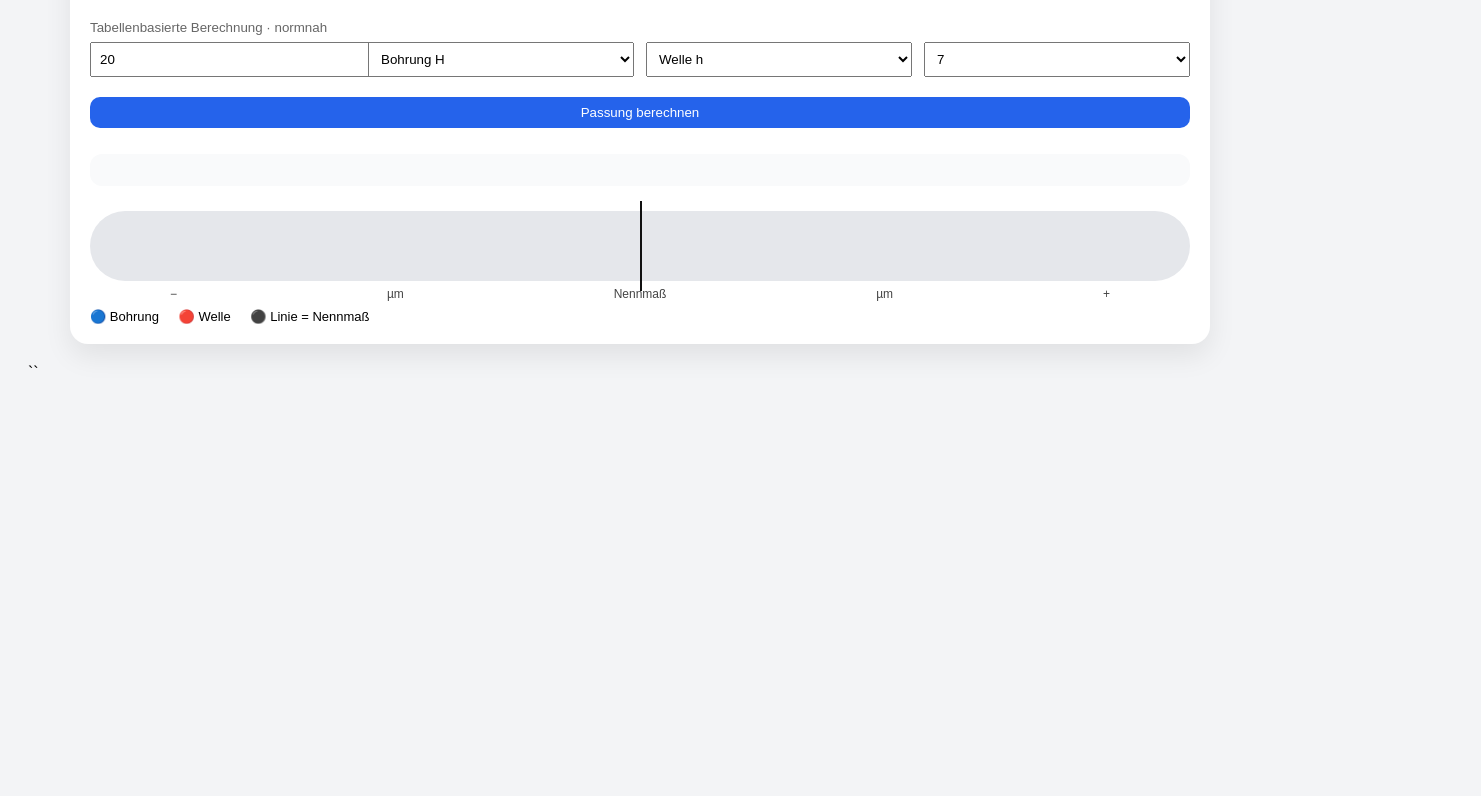
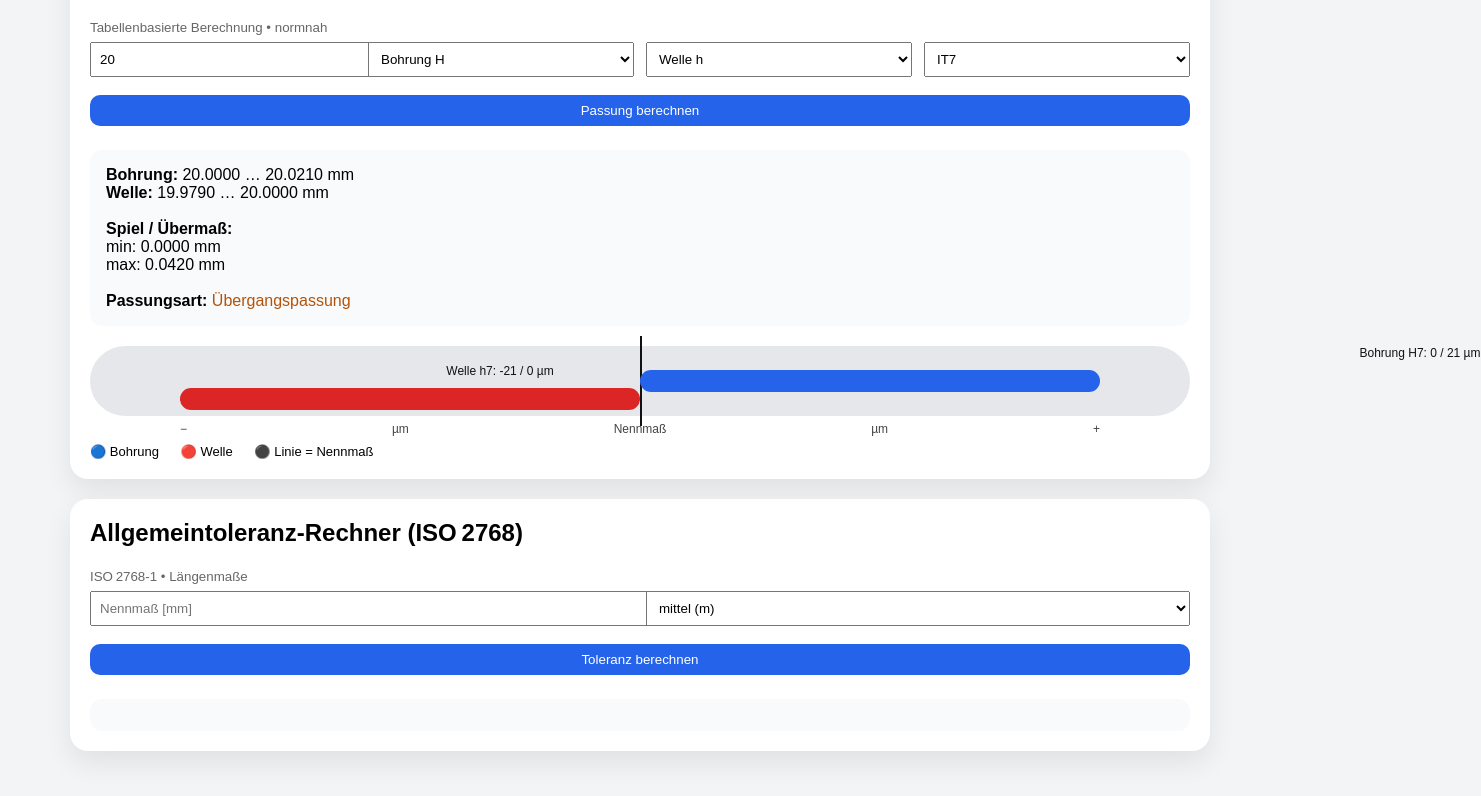
Before and after one commit to CanineLocket368/mechtab-pro, a plain HTML site: page index.html in a window 1280 px wide. Both pictures are taken after a click on the button "Passung berechnen". Shown: the part 108-904 px from the top of the page, 1481 px wide, since content can reach past the window. Before the commit the page ends 800 px from the top, so only its background shows below. Drawn offline with Linux system fonts and the light colour scheme.

Commit message:
Update index.html

```diff
--- a/index.html
+++ b/index.html
@@ -2,12 +2,12 @@
 <html lang="de">
 <head>
 <meta charset="utf-8">
-<title>ISO‑Passungs‑ & Allgemeintoleranzrechner</title>
+<title>ISO‑286 & ISO‑2768 Toleranzrechner</title>
 <meta name="viewport" content="width=device-width, initial-scale=1">
 
 <style>
 body{
-  font-family:Arial,system-ui;
+  font-family: Arial, system-ui;
   background:#f3f4f6;
   padding:20px;
 }
@@ -27,7 +27,7 @@ small{color:#666}
 input,select,button{
   width:100%;
   padding:8px;
-  margin:6px 0 14px;
+  margin:6px 0 12px;
 }
 
 button{
@@ -59,7 +59,7 @@ button:hover{background:#1d4ed8}
 /* ================= GRAFIK ================= */
 
 .graph-wrapper{
-  margin-top:25px;
+  margin-top:20px;
 }
 
 .graph{
@@ -67,11 +67,11 @@ button:hover{background:#1d4ed8}
   height:70px;
   background:#e5e7eb;
   border-radius:35px;
-  padding: 0 80px;           /* <<< WICHTIG: Label‑Zone */
+  padding:0 90px;               /* Platz für Labels */
   overflow:visible;
 }
 
-/* 0‑Linie */
+/* Nennmaß-Linie */
 .zero-line{
   position:absolute;
   left:50%;
@@ -92,12 +92,12 @@ button:hover{background:#1d4ed8}
 }
 
 .bore{ background:#2563eb; }
-.shaft{ background:#dc2626; top:calc(50% + 16px); }
+.shaft{ background:#dc2626; top:calc(50% + 18px); }
 
 /* Labels */
 .bar-label{
   position:absolute;
-  top:-22px;
+  top:-24px;
   font-size:12px;
   color:#111;
   white-space:nowrap;
@@ -111,7 +111,7 @@ button:hover{background:#1d4ed8}
   justify-content:space-between;
   font-size:12px;
   color:#444;
-  padding:0 80px;
+  padding:0 90px;
   margin-top:6px;
 }
 
@@ -119,40 +119,48 @@ button:hover{background:#1d4ed8}
   margin-top:8px;
   font-size:13px;
 }
-.legend span{margin-right:16px}
+.legend span{margin-right:18px}
 </style>
 </head>
 
 <body>
 
+<!-- ================================================= -->
+<!-- ISO 286 PASSUNG -->
+<!-- ================================================= -->
 <div class="card">
 <h1>ISO‑Passungsrechner (ISO 286)</h1>
-<small>Tabellenbasierte Berechnung · normnah</small>
+<small>Tabellenbasierte Berechnung • normnah</small>
 
 <div class="grid">
-  <input id="d" type="number" value="20" placeholder="Nennmaß [mm]">
-  <select id="hole">
+  <input id="nenn" type="number" value="20" placeholder="Nennmaß [mm]">
+
+  <select id="bohrung">
     <option value="H">Bohrung H</option>
     <option value="G">Bohrung G</option>
     <option value="F">Bohrung F</option>
     <option value="JS">Bohrung JS</option>
     <option value="K">Bohrung K</option>
   </select>
-  <select id="shaft">
+
+  <select id="welle">
     <option value="h">Welle h</option>
     <option value="g">Welle g</option>
     <option value="f">Welle f</option>
     <option value="js">Welle js</option>
     <option value="k">Welle k</option>
   </select>
+
   <select id="it">
-    <option>6</option><option selected>7</option><option>8</option>
+    <option value="6">IT6</option>
+    <option value="7" selected>IT7</option>
+    <option value="8">IT8</option>
   </select>
 </div>
 
-<button onclick="calcISO()">Passung berechnen</button>
+<button onclick="calcPassung()">Passung berechnen</button>
 
-<div id="out" class="result"></div>
+<div id="outPassung" class="result"></div>
 
 <div class="graph-wrapper">
   <div class="graph" id="graph">
@@ -179,17 +187,46 @@ button:hover{background:#1d4ed8}
 </div>
 </div>
 
+<!-- ================================================= -->
+<!-- ISO 2768 ALLGEMEINTOLERANZ -->
+<!-- ================================================= -->
+<div class="card">
+<h2>Allgemeintoleranz‑Rechner (ISO 2768)</h2>
+<small>ISO 2768‑1 • Längenmaße</small>
+
+<div class="grid">
+  <input id="genNenn" type="number" placeholder="Nennmaß [mm]">
+  <select id="genKlasse">
+    <option value="f">fein (f)</option>
+    <option value="m" selected>mittel (m)</option>
+    <option value="c">grob (c)</option>
+    <option value="v">sehr grob (v)</option>
+  </select>
+</div>
+
+<button onclick="calcISO2768()">Toleranz berechnen</button>
+<div id="out2768" class="result"></div>
+</div>
+
 <script>
+/* ================= ISO 286 Daten ================= */
+
 const ranges=[3,6,10,18,30,50,80,120];
-const IT={7:[10,12,15,18,21,25,30,35]};
-const holeDev={
+const IT_VALUES={
+  6:[6,8,9,11,13,16,19,22],
+  7:[10,12,15,18,21,25,30,35],
+  8:[14,18,22,27,33,39,46,54]
+};
+
+const HOLE_DEV={
   H:[0,0,0,0,0,0,0,0],
   G:[2,3,4,6,8,10,12,15],
   F:[6,8,10,13,16,19,22,25],
   JS:[-5,-7,-9,-11,-13,-15,-18,-21],
   K:[-2,-3,-4,-5,-6,-8,-10,-12]
 };
-const shaftDev={
+
+const SHAFT_DEV={
   h:[0,0,0,0,0,0,0,0],
   g:[-2,-3,-4,-5,-6,-7,-9,-10],
   f:[-6,-7,-9,-11,-13,-16,-19,-22],
@@ -197,42 +234,88 @@ const shaftDev={
   k:[2,3,4,5,6,7,9,10]
 };
 
-function ri(d){ return ranges.findIndex(r=>d<=r); }
+function rangeIndex(d){
+  return ranges.findIndex(r=>d<=r);
+}
 
-function calcISO(){
-  const d0=Number(d.value);
-  const r=ri(d0);
-  const T=IT7[r]/1000;
-  const EB=holeDev[hole.value][r]/1000;
-  const ES=shaftDev[shaft.value][r]/1000;
+function calcPassung(){
+  const d0=Number(nenn.value);
+  const r=rangeIndex(d0);
+  if(r<0) return;
+
+  const itg=it.value;
+  const T=IT_VALUES[itg][r]/1000;
+  const EB=HOLE_DEV[bohrung.value][r]/1000;
+  const ES=SHAFT_DEV[welle.value][r]/1000;
 
   const boreMin=d0+EB, boreMax=boreMin+T;
   const shaftMax=d0+ES, shaftMin=shaftMax-T;
+
+  const min=boreMin-shaftMax;
+  const max=boreMax-shaftMin;
+
+  let type="<span class='mid'>Übergangspassung</span>";
+  if(min>0) type="<span class='good'>Spielpassung</span>";
+  if(max<0) type="<span class='bad'>Übermaß‑ / Presspassung</span>";
+
+  outPassung.innerHTML=`
+<b>Bohrung:</b> ${boreMin.toFixed(4)} … ${boreMax.toFixed(4)} mm<br>
+<b>Welle:</b> ${shaftMin.toFixed(4)} … ${shaftMax.toFixed(4)} mm<br><br>
+<b>Spiel / Übermaß:</b><br>
+min: ${min.toFixed(4)} mm<br>
+max: ${max.toFixed(4)} mm<br><br>
+<b>Passungsart:</b> ${type}
+`;
 
   const refMin=Math.min(boreMin,shaftMin);
   const refMax=Math.max(boreMax,shaftMax);
   const span=refMax-refMin;
 
-  const graphWidth = document.getElementById("graph").clientWidth - 160;
-  const scale = graphWidth/span;
+  const graphWidth=document.getElementById("graph").clientWidth-180;
+  const scale=graphWidth/span;
 
-  const boreLeft=(boreMin-refMin)*scale + 80;
-  const shaftLeft=(shaftMin-refMin)*scale + 80;
+  const boreLeft=(boreMin-refMin)*scale+90;
+  const shaftLeft=(shaftMin-refMin)*scale+90;
 
   boreBar.style.left=boreLeft+"px";
-  boreBar.style.width=(T*scale)+"px";
+  boreBar.style.width=T*scale+"px";
+  shaftBar.style.left=shaftLeft+"px";
+  shaftBar.style.width=T*scale+"px";
 
-  shaftBar.style.left=shaftLeft+"px";
-  shaftBar.style.width=(T*scale)+"px";
+  boreLabel.style.left=(boreLeft+T*scale/2)+"px";
+  shaftLabel.style.left=(shaftLeft+T*scale/2)+"px";
 
-  boreLabel.style.left=(boreLeft + T*scale/2)+"px";
-  shaftLabel.style.left=(shaftLeft + T*scale/2)+"px";
+  boreLabel.textContent=`Bohrung ${bohrung.value}${itg}: ${(EB*1000).toFixed(0)} / ${((EB+T)*1000).toFixed(0)} µm`;
+  shaftLabel.textContent=`Welle ${welle.value}${itg}: ${((ES-T)*1000).toFixed(0)} / ${(ES*1000).toFixed(0)} µm`;
+}
 
-  boreLabel.innerText=`Bohrung ${hole.value}7: ${(EB*1000).toFixed(0)} / ${((EB+T)*1000).toFixed(0)} µm`;
-  shaftLabel.innerText=`Welle ${shaft.value}7: ${((ES-T)*1000).toFixed(0)} / ${(ES*1000).toFixed(0)} µm`;
+/* ================= ISO 2768 ================= */
+
+function calcISO2768(){
+  const d0=Math.abs(Number(genNenn.value));
+  const k=genKlasse.value;
+  if(!d0) return;
+
+  const table={
+    f:[[6,0.05],[30,0.1],[120,0.15],[400,0.2],[1000,0.3],[1e9,0.5]],
+    m:[[6,0.1],[30,0.2],[120,0.3],[400,0.5],[1000,0.8],[1e9,1.2]],
+    c:[[6,0.2],[30,0.5],[120,0.8],[400,1.2],[1000,2.0],[1e9,3.0]],
+    v:[[6,0.5],[30,1.0],[120,1.5],[400,2.5],[1000,4.0],[1e9,6.0]]
+  }[k];
+
+  let tol=0;
+  for(const [lim,v] of table){
+    if(d0<=lim){ tol=v; break; }
+  }
+
+  out2768.innerHTML=`
+<b>Ergebnis:</b><br>
+Nennmaß: ${d0.toFixed(3)} mm<br>
+Toleranz: ±${tol} mm<br><br>
+<b>${(d0-tol).toFixed(3)} … ${(d0+tol).toFixed(3)} mm</b>
+`;
 }
 </script>
 
 </body>
 </html>
-``
```
